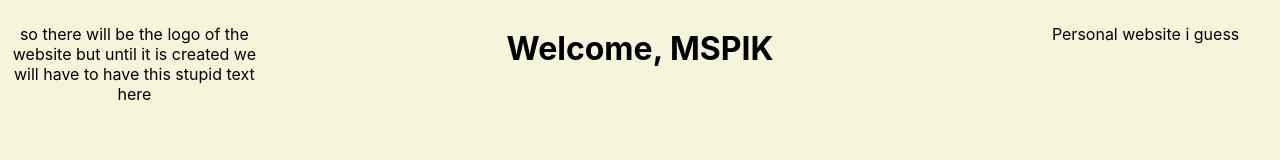
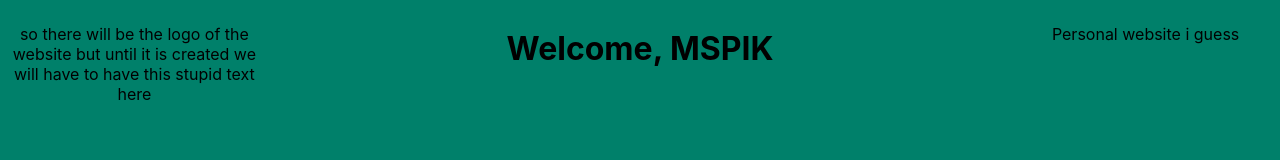
Before and after one commit to just-MG/just-MG.github.io, a plain HTML site: page index.html in a window 1280 px wide. Drawn offline with Linux system fonts and the light colour scheme.

Commit message:
whoooo, nicer color

```diff
--- a/style.css
+++ b/style.css
@@ -1,5 +1,5 @@
 body{
-    background-color: beige;
+    background-color: #00806a;
     display: flex;
 
 }
```
